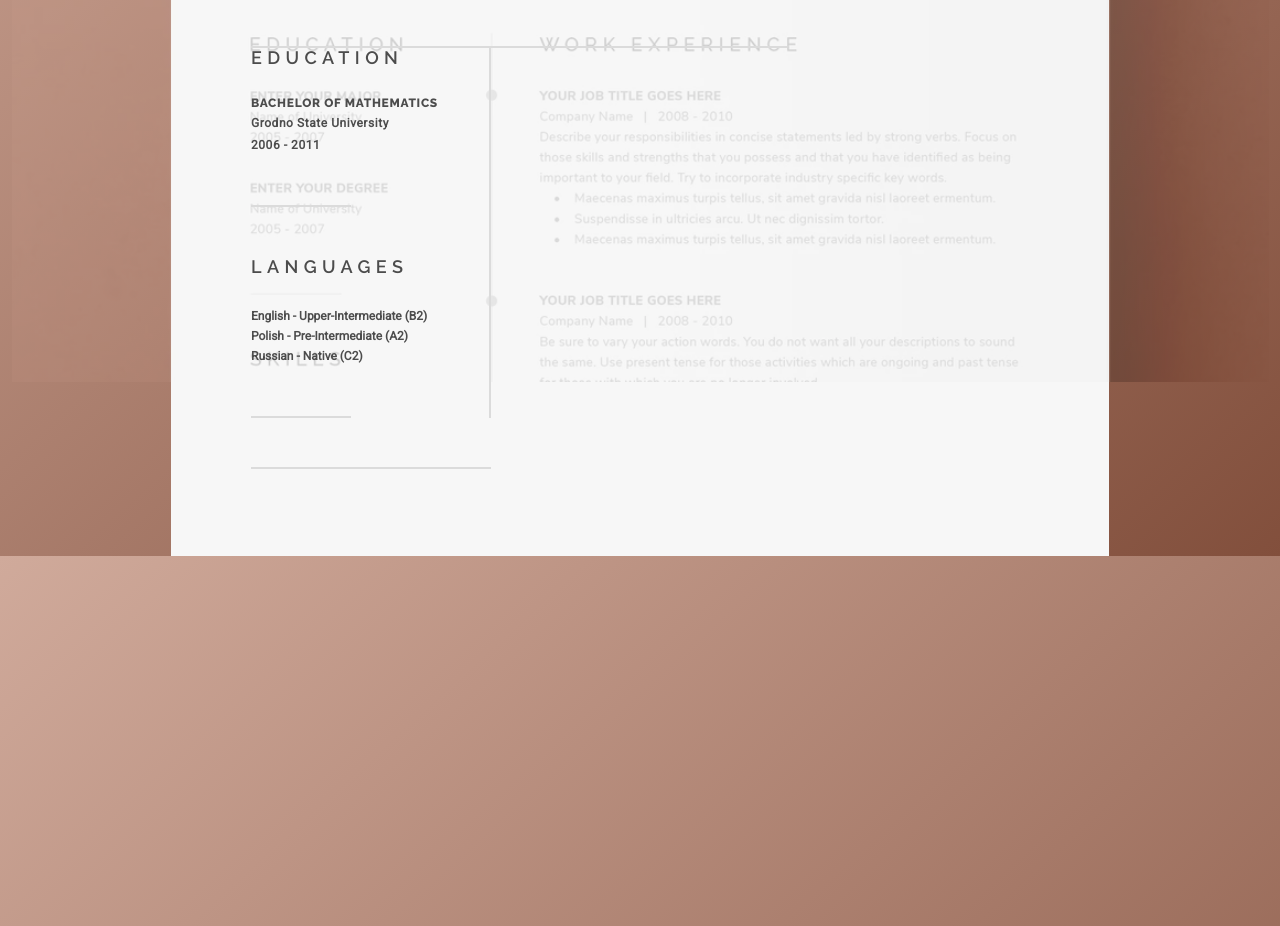
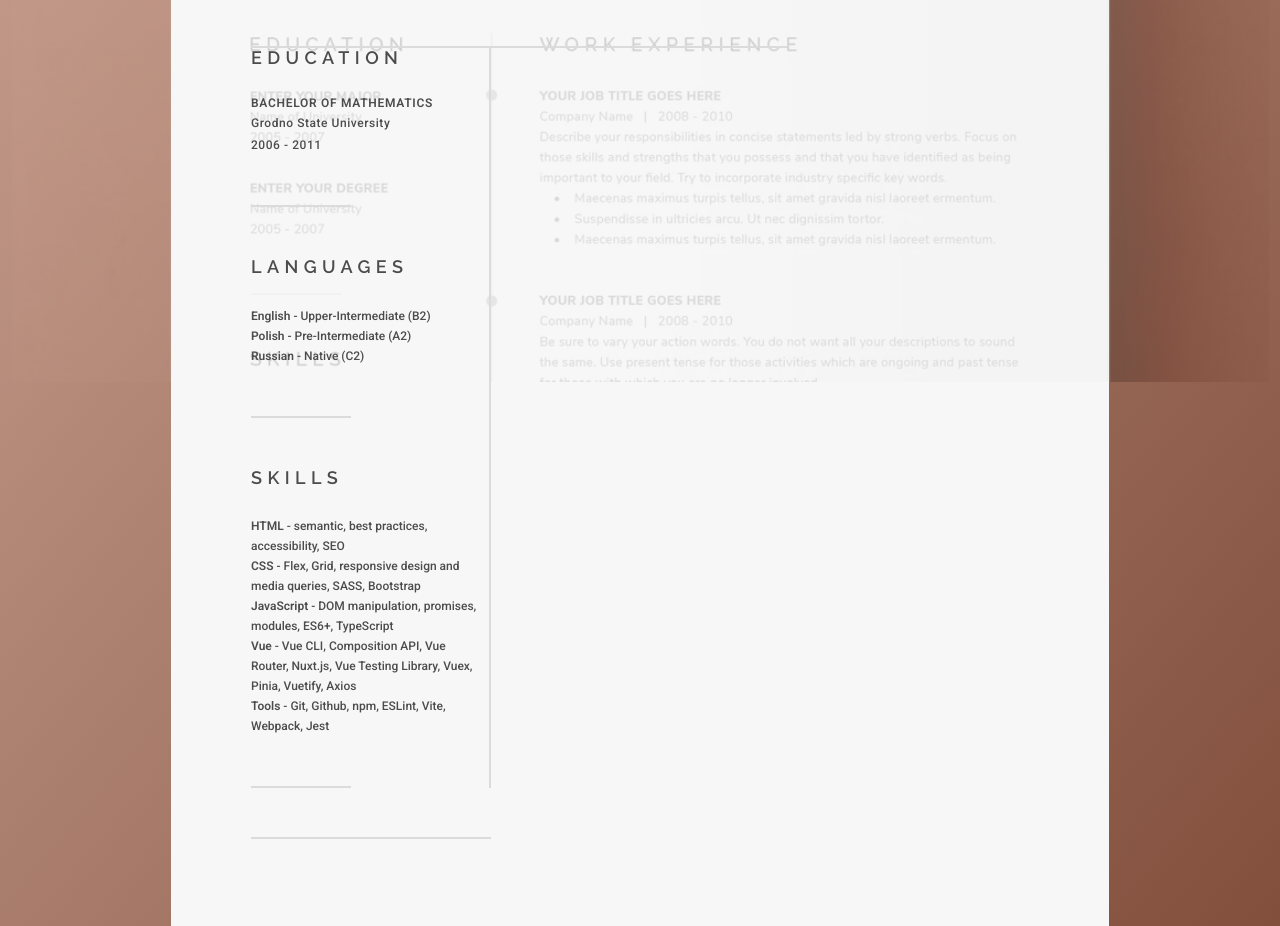
Before and after one commit to siarhei-tratsiak/cv, a website built with Parcel: page index.html in a window 1280 px wide. Shown: the part 610-1536 px from the top of the page. Built offline with nearby package versions, Linux system fonts and the light colour scheme.

Commit message:
add skills list

```diff
--- a/css/main.css
+++ b/css/main.css
@@ -11,7 +11,7 @@
    Base styles: opinionated defaults
    ========================================================================== */
 
-@import url('https://fonts.googleapis.com/css2?family=Raleway:wght@300;600;800&family=Roboto&display=swap');
+@import url('https://fonts.googleapis.com/css2?family=Raleway:wght@300;600&family=Roboto:wght@500;600&display=swap');
 
 html {
   color: #222;
@@ -114,7 +114,7 @@ body {
   color: #4c4c4c;
   font-family: 'Roboto', sans-serif;
   font-size: 12px;
-  font-weight: 600;
+  font-weight: 500;
   margin: 51px;
   max-width: 100vw;
   padding: 87px 80px;
@@ -132,10 +132,6 @@ main {
   align-items: stretch;
   display: flex;
   flex-wrap: wrap;
-}
-
-b {
-  font-weight: 800;
 }
 
 .header {
@@ -235,9 +231,6 @@ address {
 }
 
 p {
-  font-family: 'Roboto', sans-serif;
-  font-size: 12px;
-  font-weight: 600;
   letter-spacing: 0.55px;
   line-height: 20px;
   margin-bottom: 0;
@@ -246,6 +239,12 @@ p {
 
 #profile-section p {
   padding-left: 47px;
+}
+
+.left-section,
+.subsection {
+  box-sizing: border-box;
+  padding-right: 5px;
 }
 
 .subsection::after {
@@ -258,17 +257,22 @@ p {
 }
 
 .subsection-header {
+  font-family: 'Roboto', sans-serif;
   font-size: 12px;
-  font-weight: 800;
+  font-weight: 600;
   letter-spacing: 0.7px;
   margin-bottom: 0px;
   margin-top: 0;
 }
 
-#languages-list {
+.section-list {
   line-height: 20px;
   list-style: none;
   padding: 0;
+}
+
+.section-list b {
+  font-weight: 600;
 }
 
 /* ==========================================================================
--- a/index.html
+++ b/index.html
@@ -95,7 +95,7 @@
       <section class="subsection">
         <h3 class="header section-header">Languages</h3>
 
-        <ul id="languages-list">
+        <ul class="section-list" id="languages-list">
           <li>
             <b>English</b> - Upper-Intermediate (B2)
           </li>
@@ -106,6 +106,35 @@
 
           <li>
             <b>Russian</b> - Native (C2)
+          </li>
+        </ul>
+      </section>
+
+      <section class="subsection">
+        <h3 class="header section-header">Skills</h3>
+
+        <ul class="section-list" id="skills-list">
+          <li>
+            <b>HTML</b> - semantic, best practices, accessibility, SEO
+          </li>
+
+          <li>
+            <b>CSS</b> - Flex, Grid, responsive design and media queries, SASS,
+            Bootstrap
+          </li>
+
+          <li>
+            <b>JavaScript</b> - DOM manipulation, promises, modules, ES6+,
+            TypeScript
+          </li>
+
+          <li>
+            <b>Vue</b> - Vue CLI, Composition API, Vue Router, Nuxt.js, Vue
+            Testing Library, Vuex, Pinia, Vuetify, Axios
+          </li>
+
+          <li>
+            <b>Tools</b> - Git, Github, npm, ESLint, Vite, Webpack, Jest
           </li>
         </ul>
       </section>
```
